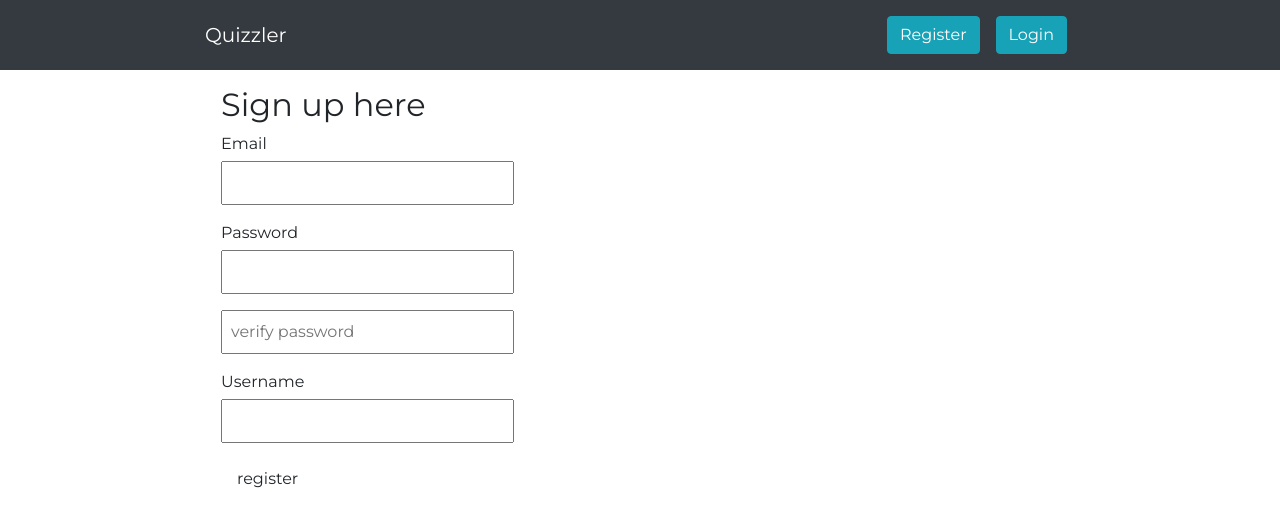
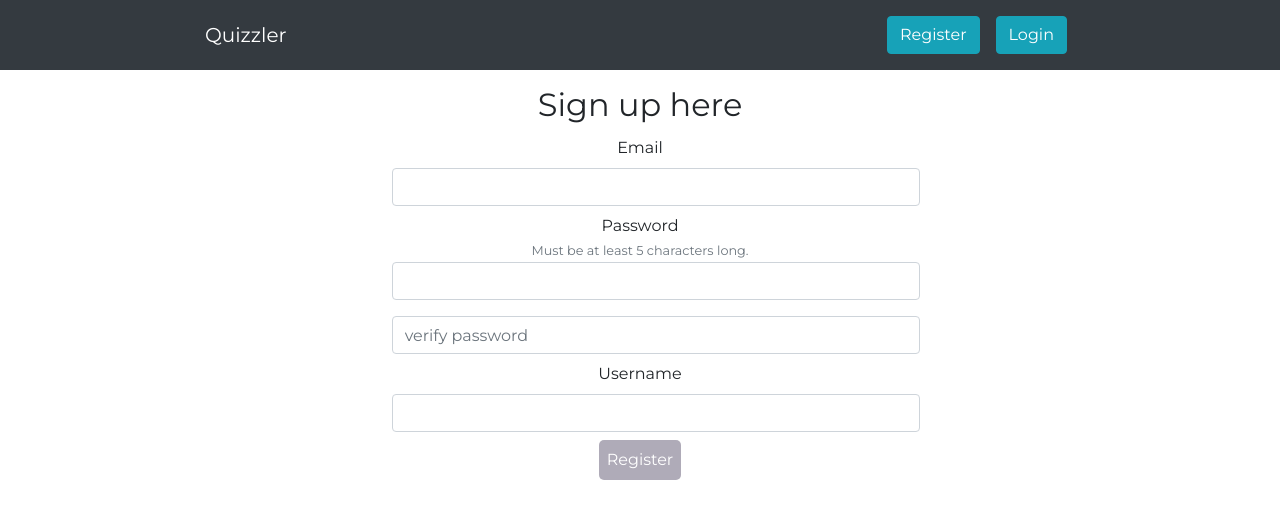
Before and after one commit to mwturner611/quizzler, a React (Create React App) app in the folder client/: page /register in a window 1280 px wide. Shown: the top 526 px of the page. Built offline with nearby package versions, Linux system fonts and the light colour scheme; no server answers.

Commit message:
styling for register page

```diff
--- a/client/src/App.css
+++ b/client/src/App.css
@@ -11,6 +11,12 @@ body{
 
 .links{
 	color: skyblue;
+}
+
+.btn-register {
+	background-color: #afabb8;
+	color: white;
+	border-radius: 5px;
 }
 
 * {
--- a/client/src/components/pages/Register.js
+++ b/client/src/components/pages/Register.js
@@ -35,37 +35,53 @@ const Register = () => {
 	};
 
 	return (
-		<div className='page'>
+		<div className='page text-center'>
 			<h2>Sign up here</h2>
 			{error && (
 				<ErrorNotice message={error} clearError={() => setError(undefined)} />
 			)}
-			<form className='form' onSubmit={handleSubmit}>
-				<label htmlFor='register-email'>Email</label>
+			<div className='container'>
+				<div className='row d-flex justify-content-center'>
+					<div className='col-md-8 col-sm-12 '>
+						<form onSubmit={handleSubmit}>
+							<div class="form-group">
+								<label className='mt-1' htmlFor='register-email'>Email</label>
 								<input
+									className='form-control mx-sm-3'
 									id='register-email'
 									type='email'
 									onChange={(e) => setEmail(e.target.value)}
 								/>
-				<label htmlFor='register-password'>Password</label>
+								<label className='mt-2 mb-n1' htmlFor='register-password'>Password</label><br></br>
+								<small class="text-muted">
+								Must be at least 5 characters long.
+								</small>
 								<input
+									className='form-control mx-sm-3 mb-3'
 									id='register-password'
 									type='password'
 									onChange={(e) => setPassword(e.target.value)}
 								/>
+
 								<input
+									className='form-control mx-sm-3'
 									placeholder='verify password'
 									type='password'
 									onChange={(e) => setPasswordcheck(e.target.value)}
 								/>
-				<label htmlFor='register-displayname'>Username</label>
+								<label className='mt-2' htmlFor='register-displayname'>Username</label>
 								<input
+									className='form-control mx-sm-3'
 									id='register-displayname'
 									type='text'
 									onChange={(e) => setDisplayName(e.target.value)}
 								/>
-				<input type='submit' value='register' />
+								<button className='btn-register' type='submit' value='register'>Register</button>
+							</div>
 						</form>
+					</div>
+				</div>
+			</div>
 		</div>
 	);
 };
```
Lines whose indentation alone changed are shown as unchanged.
